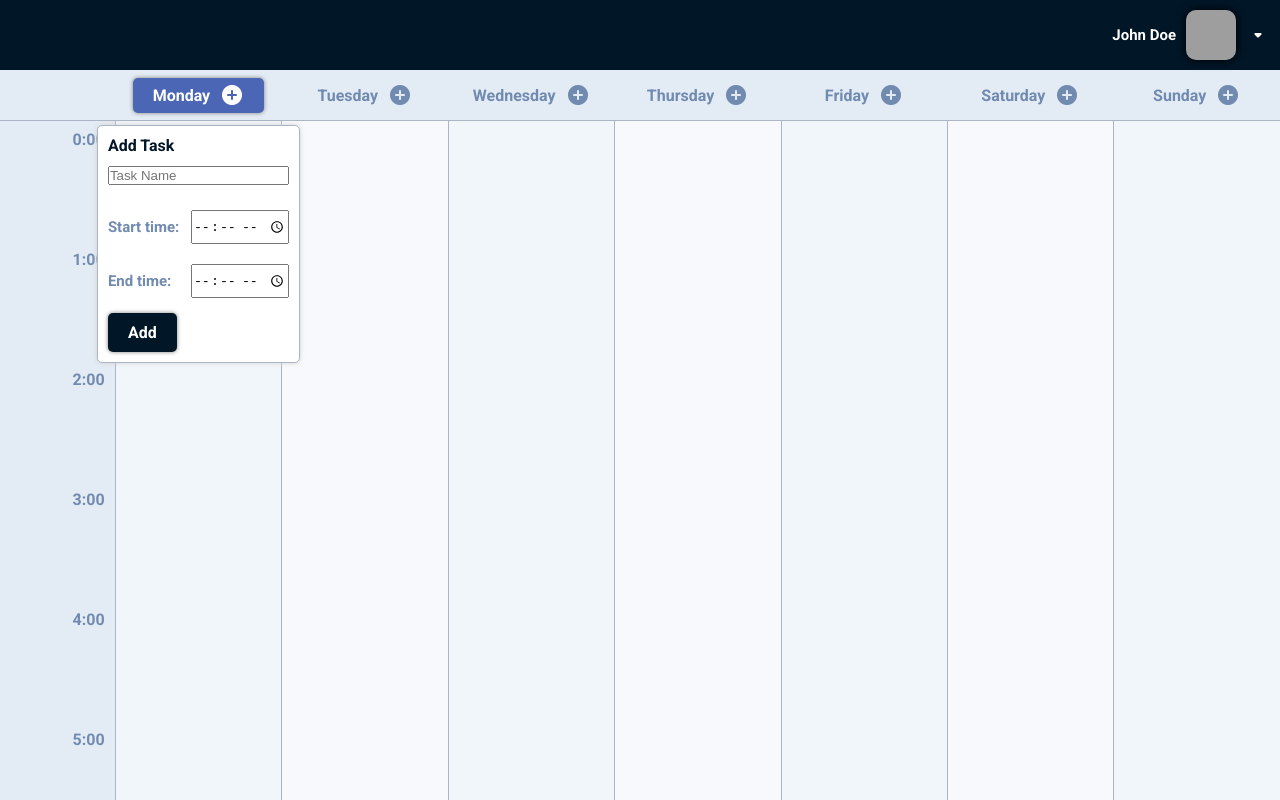
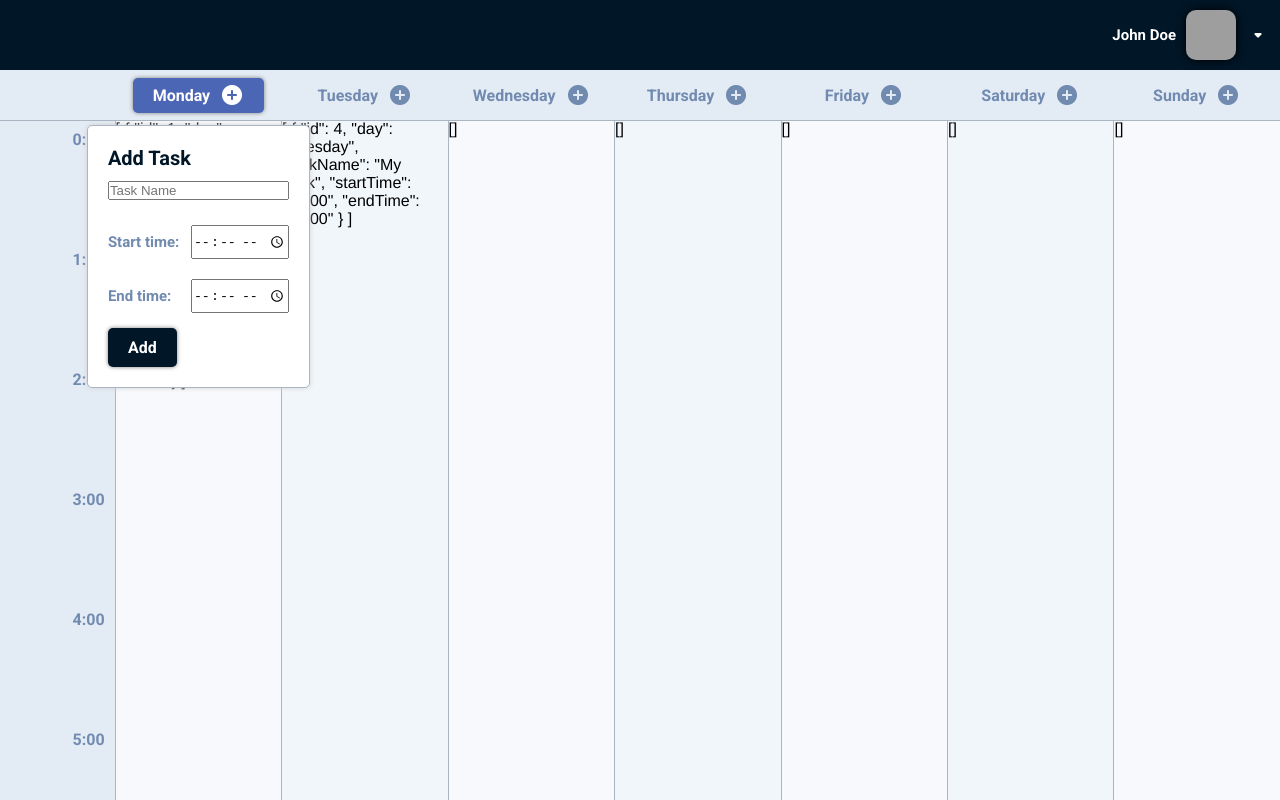
Before and after one commit to rgautham3110/timetable, a Vue app: page / in a window 1280 px wide. Both pictures are taken after a click on the element 227 px from the left and 95 px from the top of the page. Shown: the top 800 px of the page. Built offline with nearby package versions, Linux system fonts and the light colour scheme; grey boxes are pictures that could not be loaded.

Commit message:
add vuex functionalities

```diff
--- a/src/components/AddTaskModal.vue
+++ b/src/components/AddTaskModal.vue
@@ -4,31 +4,52 @@
             Add Task
         </div>
         <div class="task-name">
-            <input type="text" placeholder="Task Name">
+            <input type="text" placeholder="Task Name" v-model="taskName">
         </div>
         <div class="time">
             <div class="time-div">
                 <div>Start time:</div>
-                <input type="time" class="time-input">
+                <input type="time" class="time-input" v-model="startTime">
             </div>
             <div class="time-div">
                 <div>End time:</div>
-                <input type="time" class="time-input">
+                <input type="time" class="time-input" v-model="endTime">
             </div>
         </div>
-        <div class="add">Add</div>
+        <div class="add" @click="onAdd">Add</div>
     </div>
 </template>
 
 <script>
+import { mapActions } from 'vuex';
+
 export default {
-    name: 'AddTaskModal'
+    name: 'AddTaskModal',
+    props: ['day'],
+    data(){
+        return {
+            taskName: "",
+            startTime: "",
+            endTime: "",
+        }
+    },
+    methods:{
+        ...mapActions(['addTask']),
+        onAdd(){
+            this.addTask( {
+                day: this.day,
+                taskName: this.taskName,
+                startTime: this.startTime,
+                endTime: this.endTime
+            })
+        }
+    }
 }
 </script>
 
 <style scoped>
 .home{
-    padding: 10px;
+    padding: 20px;
     background: white;
     color: black;
     border: 1px solid #ABB5C3;
@@ -40,6 +61,7 @@ export default {
 .header{
     color: #011627;
     margin-bottom: 10px;
+    font-size: 20px;
 }
 .task-name{
     margin-bottom: 20px;
--- a/src/components/DayHeader.vue
+++ b/src/components/DayHeader.vue
@@ -4,7 +4,7 @@
             {{day}}
             <div class="add" :class="isToday ? 'selected' : 'not-selected'" @click="toggleAddTaskModal()" />
         </div>
-        <AddTaskModal v-if="showAddTaskModal" class="modal"/>
+        <AddTaskModal v-if="showAddTaskModal" class="modal" :day="day"/>
     </div>
 </template>
 
--- a/src/components/TaskGrid.vue
+++ b/src/components/TaskGrid.vue
@@ -1,7 +1,7 @@
 <template>
     <div class="home">
         <TimeBar class="time-bar"/>
-        <TaskLine v-for="index in 7" :key="index" :classname="index%2==0?'odd':'even'" class="task-line"/>
+        <TaskLine v-for="(day,index) in days" :key="index" :classname="index%2==0?'odd':'even'" class="task-line" :tasks="tasksForDay(day)"/>
     </div>
 </template>
 
@@ -9,12 +9,29 @@
 import TimeBar from './TimeBar';
 import TaskLine from './TaskLine';
 
+import {mapGetters} from 'vuex';
+
 export default {
     name: 'TaskGrid',
+    data(){
+        return{
+            days: [
+                'Monday', 'Tuesday', 'Wednesday', 'Thursday', 'Friday', 'Saturday', 'Sunday'
+            ]
+        }
+    },
     components: {
         TimeBar,
         TaskLine
-    }
+    },
+    computed: mapGetters(["tasks"]),
+    methods:{
+        tasksForDay: function(day){
+            return this.tasks.filter(task=>{
+                return task.day == day
+            })
+        }
+    },
 }
 </script>
 
--- a/src/components/TaskLine.vue
+++ b/src/components/TaskLine.vue
@@ -1,5 +1,6 @@
 <template>
     <div :class="classname">
+        {{tasks}}
     </div>
 </template>
 
@@ -7,7 +8,7 @@
 
 export default {
     name: 'TaskLine',
-    props: ['classname'],
+    props: ['classname', 'tasks'],
 }
 </script>
 
--- a/src/main.js
+++ b/src/main.js
@@ -1,8 +1,10 @@
 import Vue from 'vue'
 import App from './App.vue'
+import store from './store'
 
 Vue.config.productionTip = false
 
 new Vue({
+  store,
   render: h => h(App),
 }).$mount('#app')
--- /dev/null
+++ b/src/store/index.js
@@ -0,0 +1,11 @@
+import Vue from 'vue';
+import Vuex from 'vuex';
+import tasks from './modules/tasks'
+
+Vue.use(Vuex);
+
+export default new Vuex.Store({
+    modules: {
+        tasks
+    }
+})
--- /dev/null
+++ b/src/store/modules/tasks.js
@@ -0,0 +1,52 @@
+export default{
+    state: {
+        tasks: [
+            {
+                id:1,
+                day: 'Monday',
+                taskName: 'My Task',
+                startTime: "08:00",
+                endTime: "10:00"
+            },
+            {
+                id:2,
+                day: 'Monday',
+                taskName: 'My Task',
+                startTime: "10:00",
+                endTime: "12:00"
+            },
+            {
+                id:3,
+                day: 'Monday',
+                taskName: 'My Task',
+                startTime: "13:00",
+                endTime: "14:00"
+            },
+            {
+                id:4,
+                day: 'Tuesday',
+                taskName: 'My Task',
+                startTime: "13:00",
+                endTime: "14:00"
+            }
+        ]
+    },
+
+    getters: {
+        tasks: function(state){
+            return  state.tasks
+        }
+    },
+
+    actions: {
+        addTask: function(context, task){
+            context.commit('addTask', task)
+        }
+    },
+
+    mutations: {
+        addTask: function(state, task){
+            state.tasks.push(task)
+        }
+    }
+}
```
